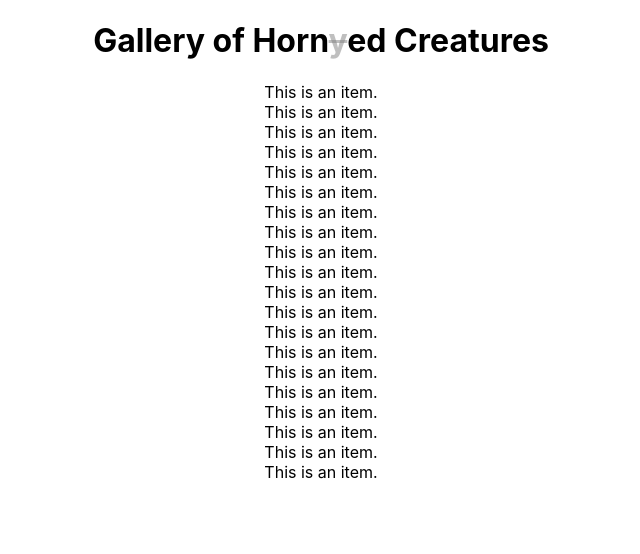
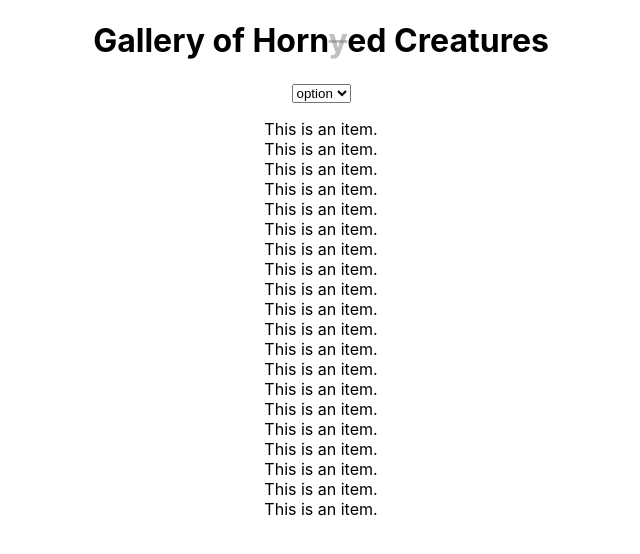
Before and after one commit to devon-wolf/creature-gallery, a React (Create React App) app: page / in a window 1280 px wide. Shown: the top 554 px of the page, without its empty margins (319-959 px from the left). Built offline with nearby package versions, Linux system fonts and the light colour scheme.

Commit message:
Create dropdown component and add basic version to App.js

```diff
--- a/src/App.js
+++ b/src/App.js
@@ -2,11 +2,13 @@ import './App.css';
 import creatureData from './data/image-data.js';
 import Header from './components/Header.js';
 import ImageList from './components/ImageList.js';
+import Dropdown from './components/Dropdown.js';
 
 function App() {
   return (
     <div className="App">
       <Header />
+      <Dropdown />
       <ImageList creatures={creatureData}/>
     </div>
   );
--- /dev/null
+++ b/src/components/Dropdown.js
@@ -0,0 +1,15 @@
+import React, { Component } from 'react'
+import style from './Dropdown.module.css'
+
+export default class Dropdown extends Component {
+	render() {
+		return (
+			<select>
+				<option>option</option>
+				<option>option</option>
+				<option>option</option>
+				<option>option</option>
+			</select>
+		)
+	}
+}
```
Also changed, not shown: src/components/Dropdown.module.css (added).
